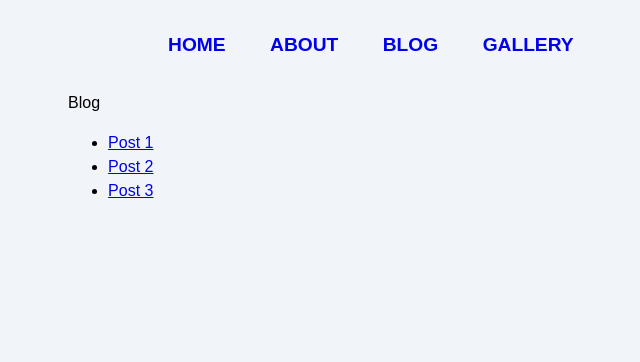
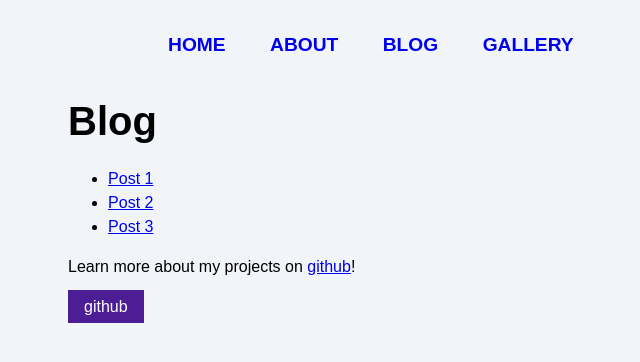
Before and after one commit to BrimmStone127/astroblog, an Astro site: page /blog in a window 1280 px wide. Shown: the whole page, without its empty margins (232-872 px from the left). Built offline with nearby package versions, Linux system fonts and the light colour scheme; Astro itself is replaced by a stand-in of ours.

Commit message:
Refactor page layouts and components

```diff
--- /dev/null
+++ b/src/layouts/BaseLayout.astro
@@ -0,0 +1,23 @@
+---
+import "../styles/global.css";
+import Footer from "../components/Footer.astro";
+import Header from "../components/Header.astro";
+const { pageTitle } = Astro.props;
+---
+
+<html lang="en">
+	<head>
+		<meta charset="utf-8" />
+		<link rel="icon" type="image/svg+xml" href="/favicon.svg" />
+		<meta name="viewport" content="width=device-width" />
+		<meta name="generator" content={Astro.generator} />
+		<title>{pageTitle}</title>
+	</head>
+	<body>
+		<Header/>
+		<h1>{pageTitle}</h1>
+        <slot />
+		<Footer />
+		<script src="../scripts/menus.js"></script>
+	</body>
+</html>
--- a/src/pages/blog.astro
+++ b/src/pages/blog.astro
@@ -1,22 +1,12 @@
 ---
-import '../styles/global.css';
-import Navigation from '../components/Navigation.astro';
+import BaseLayout from '../layouts/BaseLayout.astro';
+const pageTitle = "Blog";
 ---
 
-<html lang="en">
-	<head>
-		<title>Blog</title>
-	</head>
-	<body>
-
-        <Navigation />
-        <p>Blog</p>
-
-        <ul>
-            <li><a href="/posts/post-1/">Post 1</a></li>
-            <li><a href="/posts/post-2/">Post 2</a></li>
-            <li><a href="/posts/post-3/">Post 3</a></li>
-        </ul>
-
-	</body>
-</html>
+<BaseLayout pageTitle={pageTitle}>
+    <ul>
+        <li><a href="/posts/post-1/">Post 1</a></li>
+        <li><a href="/posts/post-2/">Post 2</a></li>
+        <li><a href="/posts/post-3/">Post 3</a></li>
+    </ul>
+</BaseLayout>
```
Also changed, not shown: src/pages/about.astro (+4 -18 lines), src/pages/gallery.astro (+5 -12 lines), src/pages/index.astro (+5 -20 lines).
